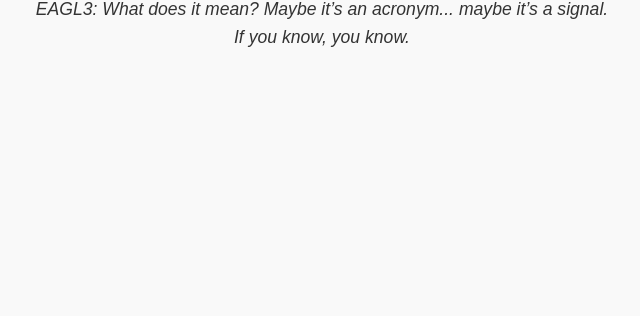
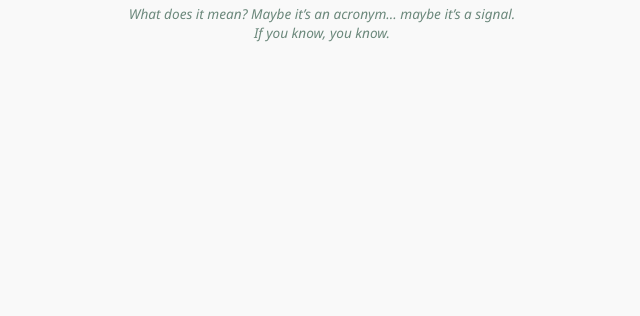
Before and after one commit to ONavas25/eagl3inc, a plain HTML site: page index.html in a window 1280 px wide. Shown: the part 484-800 px from the top of the page, without its empty margins (318-958 px from the left). Drawn offline with Linux system fonts and the light colour scheme.

Commit message:
Update index.html
Another update

```diff
--- a/index.html
+++ b/index.html
@@ -11,8 +11,8 @@
       align-items: center;
       height: 100vh;
       margin: 0;
-      font-family: Arial, sans-serif;
-      color: #333;
+      font-family: 'Segoe UI', Tahoma, Geneva, Verdana, sans-serif;
+      color: #1a3d2f;
     }
     .container {
       text-align: center;
@@ -21,11 +21,12 @@
       max-width: 300px;
       height: auto;
     }
-    p.tagline {
-      font-size: 1.1rem;
-      margin-top: 1rem;
+    .tagline {
+      font-size: 0.85rem;
+      margin-top: 0.6rem;
       font-style: italic;
-      line-height: 1.6;
+      color: #486c5c;
+      opacity: 0.8;
     }
   </style>
 </head>
@@ -33,7 +34,7 @@
   <div class="container">
     <img src="EAGL3Inc_logo.png" alt="EAGL3 Inc Logo">
     <p class="tagline">
-      EAGL3: What does it mean? Maybe it’s an acronym... maybe it’s a signal. <br>
+      What does it mean? Maybe it’s an acronym... maybe it’s a signal. <br>
       <em>If you know, you know.</em>
     </p>
   </div>
```
